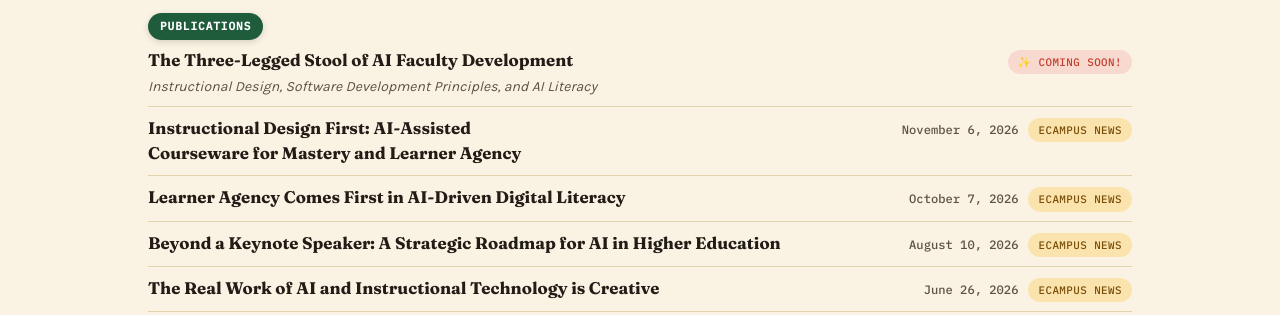
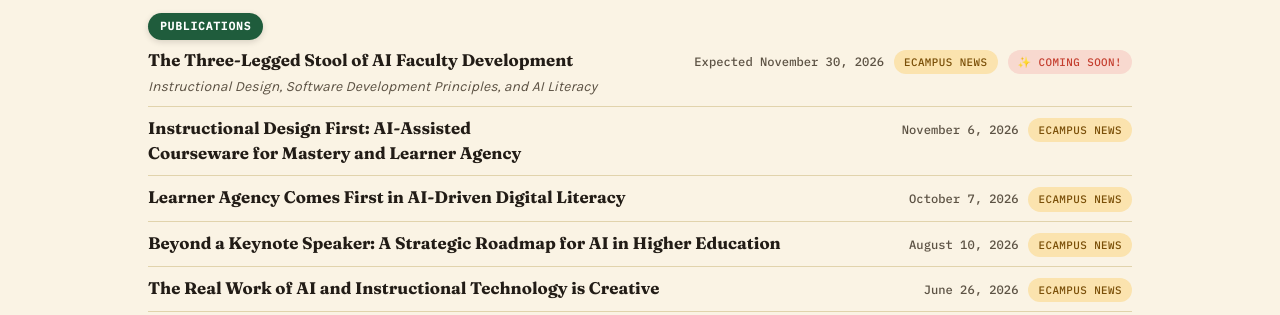
Before and after one commit to mptgithub/mark-taormino-site, a plain HTML site: page index.html in a window 1280 px wide. Shown: the part 782-1097 px from the top of the page. Drawn offline with Linux system fonts and the light colour scheme.

Commit message:
Update index.html

```diff
--- a/index.html
+++ b/index.html
@@ -513,7 +513,9 @@
             <p class="pub-subtitle">Instructional Design, Software Development Principles, and AI Literacy</p>
           </div>
           <div class="pub-meta">
-            <span class="pub-soon">✨ Coming Soon!</span>
+            <span class="pub-date">Expected November 30, 2026</span>
+<span class="pub-source">eCampus News</span>
+<span class="pub-soon">✨ Coming Soon!</span>
           </div>
         </div>
         <div class="pub-item">
```
